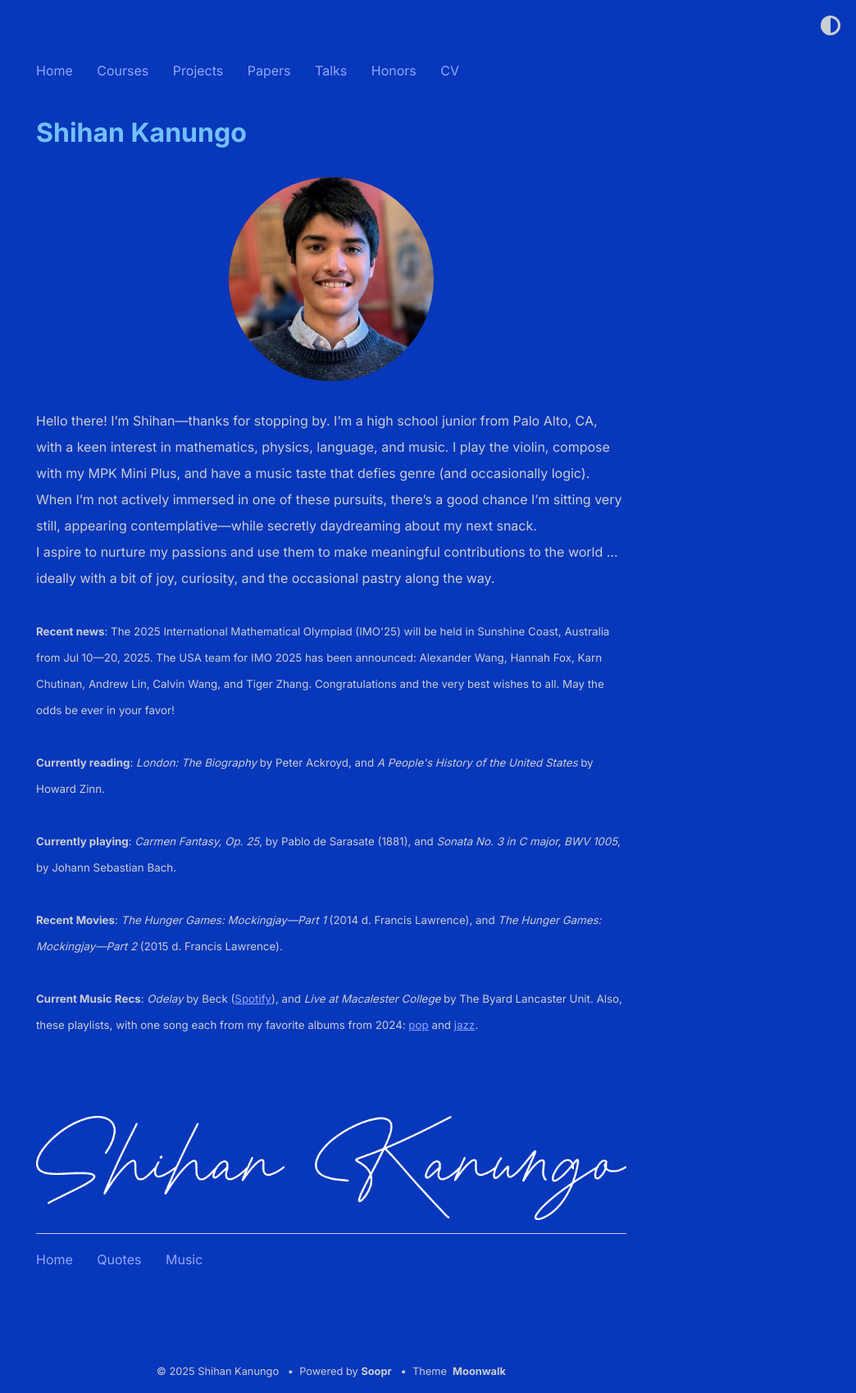
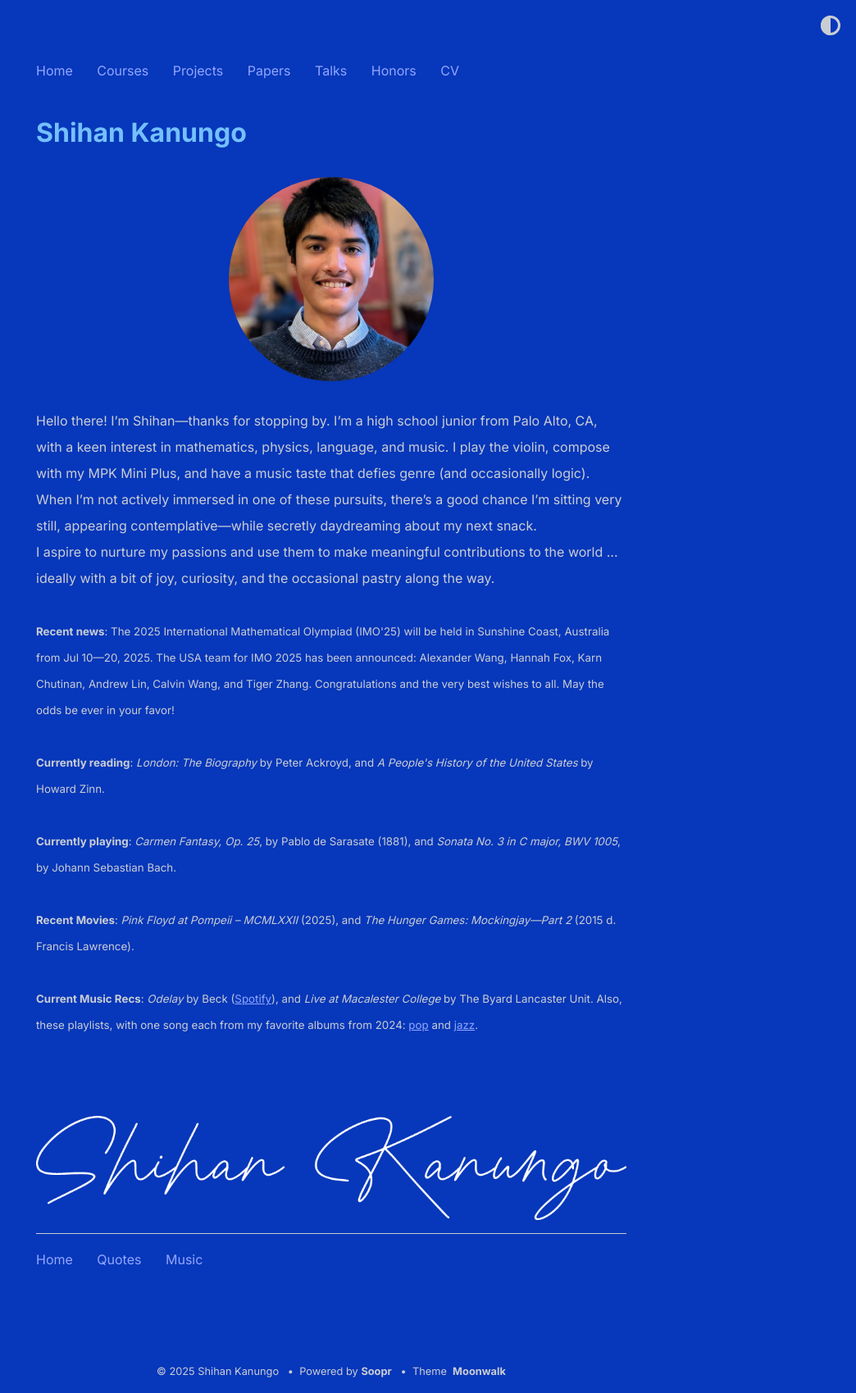
Before and after one commit to shihankanungo/shihankanungo.github.io, a Jekyll site: the page built from index.md, in a window 1280 px wide. Shown: the whole page at 82% size, without its empty margins (236-1280 px from the left). Built offline with Jekyll 4.4.1, drawn with Linux system fonts in a browser that asks for light colours.

Commit message:
Update _config.yml

```diff
--- a/_config.yml
+++ b/_config.yml
@@ -12,7 +12,7 @@
           <br /><br />
           <small><b>Currently playing</b>: <i>Carmen Fantasy, Op. 25</i>, by Pablo de Sarasate (1881), and <i>Sonata No. 3 in C major, BWV 1005</i>, by Johann Sebastian Bach.</small>
           <br /><br />
-          <small><b>Recent Movies</b>: <i>The Hunger Games: Mockingjay&mdash;Part 1</i>  (2014 d. Francis Lawrence), and <i>The Hunger Games: Mockingjay&mdash;Part 2</i>  (2015 d. Francis Lawrence). </small>
+          <small><b>Recent Movies</b>: <i>Pink Floyd at Pompeii – MCMLXXII</i>  (2025), and <i>The Hunger Games: Mockingjay&mdash;Part 2</i>  (2015 d. Francis Lawrence). </small>
           <br /><br />
           <small><b>Current Music Recs</b>: <i>Odelay</i> by Beck (<a href="https://open.spotify.com/album/1Pus5h1qGedCn4CtOuPVtp?si=5TMaPZtjQeiM_WgCF-HBRg">Spotify</a>), and <i>Live at Macalester College</i> by The Byard Lancaster Unit. Also, these playlists, with one song each from my favorite albums from 2024: <a href="https://open.spotify.com/playlist/0plT5tvEl6lVLrQDk0X3eu?si=fe06480b57f64999">pop</a> and <a href="https://open.spotify.com/playlist/5iHDUPHT30iNd4Feg0yg4f?si=737a0b1a27924789">jazz</a>. </small>
           <br /><br /><br /><br />
```
